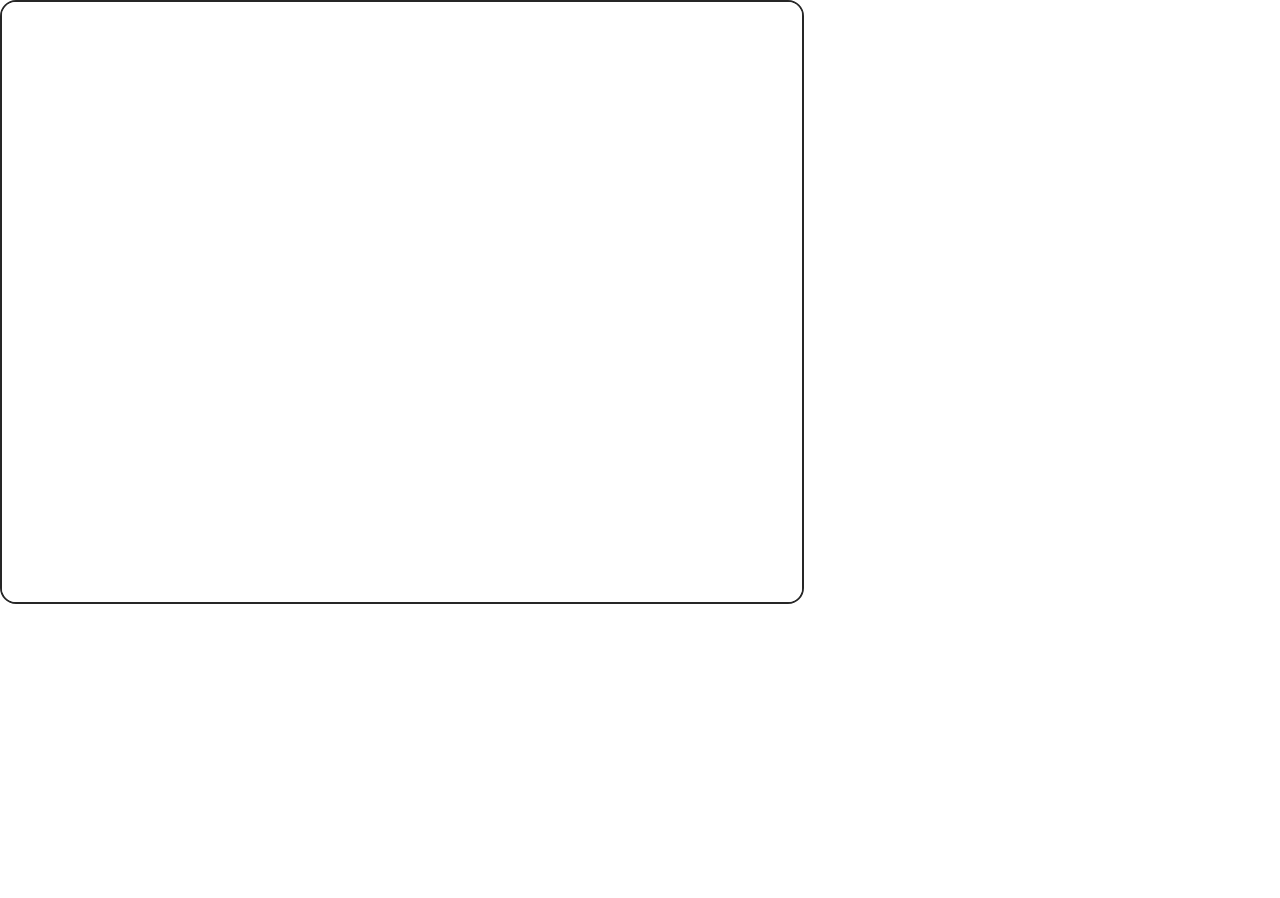
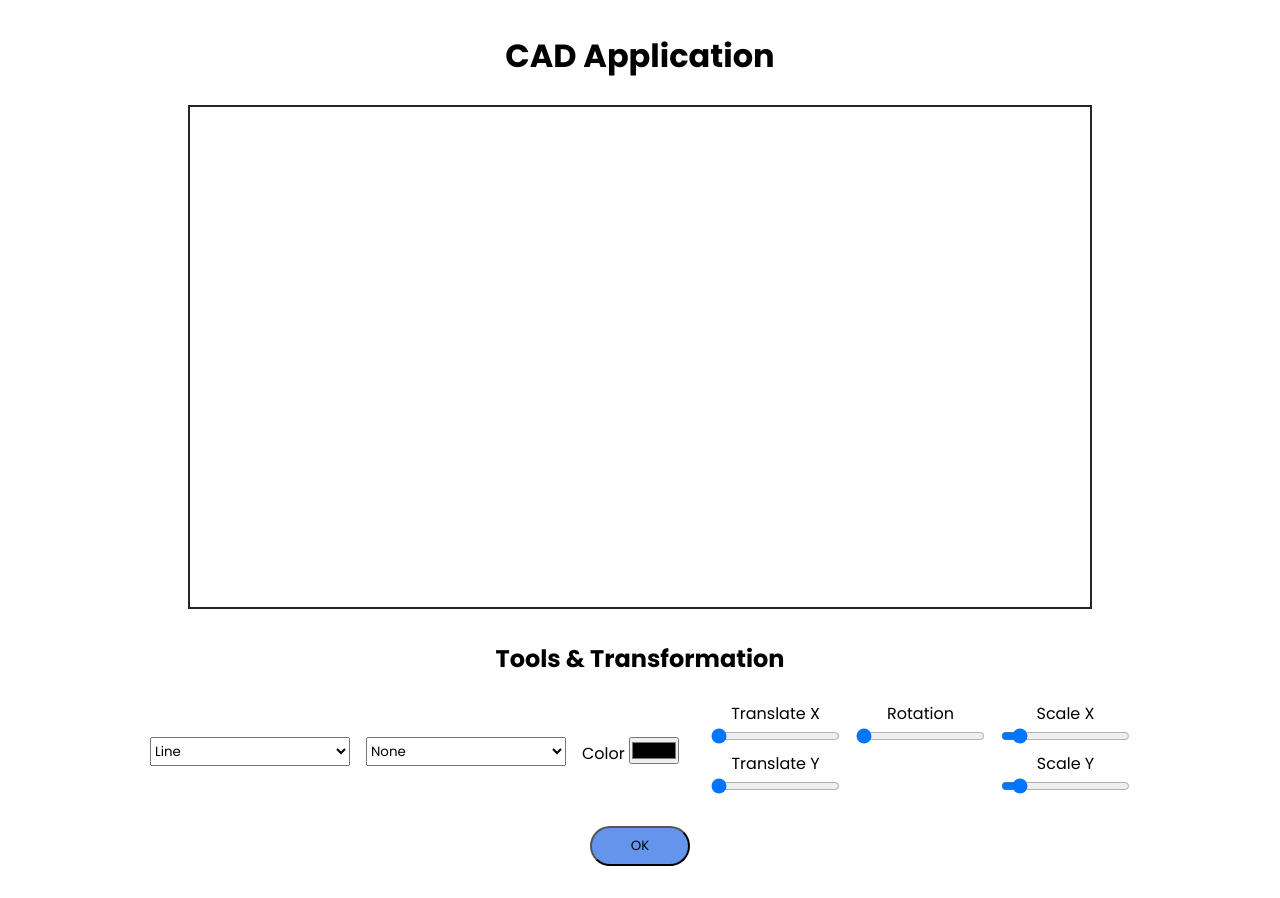
Before and after one commit to karelrenaldi/Tubes-1-Grafkom, a website built with Parcel: page src/index.html in a window 1280 px wide. Before the commit the page ends 800 px from the top, so only its background shows below. Built offline with nearby package versions, Linux system fonts and the light colour scheme.

Commit message:
finish html ui

```diff
--- a/src/app.ts
+++ b/src/app.ts
@@ -5,18 +5,14 @@ import { CanvasUtils } from './utils/canvas';
 
 const main = async() : Promise<void> => {
     const canvas = document.querySelector('#webgl-canvas') as HTMLCanvasElement;
-    canvas.width = 800;
-    canvas.height = 600;
+    canvas.width = 900;
+    canvas.height = 500;
 
     const gl = canvas.getContext('webgl2');
     if(!gl) {
         console.error("Your browser doesn't support webgl");
         return;
     }
-
-    // Clear canvas.
-    gl.clearColor(1, 1, 1, 1);
-    gl.clear(gl.COLOR_BUFFER_BIT);
 
     // Init shader program.
     const shaderUtil = new ShaderUtil(
@@ -30,7 +26,7 @@ const main = async() : Promise<void> => {
         return;
     }
 
-    const glHelper = new GLHelper();
+    const glHelper = new GLHelper(gl);
 
     let id = 0;
     canvas.addEventListener('mousedown', e => {
@@ -49,7 +45,7 @@ const main = async() : Promise<void> => {
         id++;
     });
 
-    glHelper.Run();
+    // glHelper.Run();
 }
 
 window.onload = main;
--- a/src/index.html
+++ b/src/index.html
@@ -9,6 +9,52 @@
     <script defer src="app.js" type="module"></script>
 </head>
 <body>
+    <h1>CAD Application</h1>
+    <br>
     <canvas id="webgl-canvas"></canvas>
+    <div class="toolbar">
+        <h2>Tools & Transformation</h2>
+        <br>
+        <div class="toolbar-container">
+            <div class="toolbar-container-1">
+                <select id="shape-tools">
+                    <option value="line" selected>Line</option>
+                    <option value="square">Square</option>
+                    <option value="rectangle">Rectangle</option>
+                </select>
+                <select id="action-tools">
+                    <option value="none" selected>None</option>
+                    <option value="select">Select</option>
+                    <option value="move">Move</option>
+                </select>
+                <div>
+                    <label for="color">Color</label>
+                    <input type="color" name="color" id="color-picker">
+                </div>
+            </div>
+            <div class="toolbar-container-2">
+                <div class="toolbar-container-2">
+                    <div class="transformation-container">
+                        <p>Translate X</p>
+                        <input type="range" min="0" max="900" value="0" id="translate-x">
+                        <p>Translate Y</p>
+                        <input type="range" min="0" max="500" value="0" id="translate-y">
+                    </div>
+                    <div class="transformation-container">
+                        <p>Rotation</p>
+                        <input type="range" min="0" max="360" value="0" id="rotate">
+                    </div>
+                    <div class="transformation-container">
+                        <p>Scale X</p>
+                        <input type="range" min="0" max="10" value="1" id="scale-x">
+                        <p>Scale Y</p>
+                        <input type="range" min="0" max="10" value="1" id="scale-y">
+                    </div>
+                </div>
+            </div>
+        </div>
+        <br>
+        <button class="ok-button">OK</button>
+    </div>
 </body>
 </html>
--- a/src/styles/style.css
+++ b/src/styles/style.css
@@ -1,17 +1,71 @@
+@import url('https://fonts.googleapis.com/css2?family=Poppins:ital,wght@0,400;0,500;0,600;0,700;0,800;1,400;1,500;1,600;1,700&display=swap');
+
 *,
 *::before,
 *::after {
   margin: 0;
   padding: 0;
   box-sizing: border-box;
+  font-family: 'Poppins', sans-serif;
 }
 
 body {
   min-height: 100vh;
-  /* background-color: tan; */
+  padding: 2em;
+
+  display: flex;
+  flex-direction: column;
+  align-items: center;
 }
 
 canvas {
   border: 2px solid #262626;
-  border-radius: 1em;
 }
+
+.toolbar {
+  margin-top: 2em;
+  width: 100%;
+  display: flex;
+  flex-direction: column;
+  align-items: center;
+}
+
+.toolbar-container {
+  grid-gap: 2em;
+}
+
+.toolbar-container-1 {
+  display: flex;
+  justify-content: center;
+  grid-gap: 1em;
+}
+
+.toolbar-container-1 select, option {
+  width: 200px;
+}
+
+.toolbar-container-1 option {
+  overflow: hidden;
+  white-space: nowrap;
+  text-overflow: ellipsis;
+}
+
+.toolbar-container-2 {
+  display: flex;
+  text-align: center;
+  grid-gap: 1em;
+}
+
+.toolbar-container {
+  display: flex;
+  justify-content: center;
+  align-items: center;
+}
+
+.ok-button {
+  width: 100px;
+  height: 40px;
+  border-radius: 2em;
+  background-color: cornflowerblue;
+  cursor: pointer;
+}
--- a/src/utils/gl-helper.ts
+++ b/src/utils/gl-helper.ts
@@ -10,12 +10,18 @@ export class GLHelper implements IGLHelper {
     public Objects : Array<GLObject>;
     public Total : number;
 
-    constructor() {
+    private gl : WebGL2RenderingContext;
+
+    constructor(gl : WebGL2RenderingContext) {
         this.Objects = new Array<GLObject>();
         this.Total = 0;
+        this.gl = gl;
     }
 
     public Run() : void {
+        // Clear canvas.
+        this.gl.clearColor(1, 1, 1, 1);
+        this.gl.clear(this.gl.COLOR_BUFFER_BIT);
         requestAnimationFrame(this.RenderAllObject.bind(this));
     }
 
```
Also changed, not shown: src/types/type.d.ts (+8 -1 lines).
